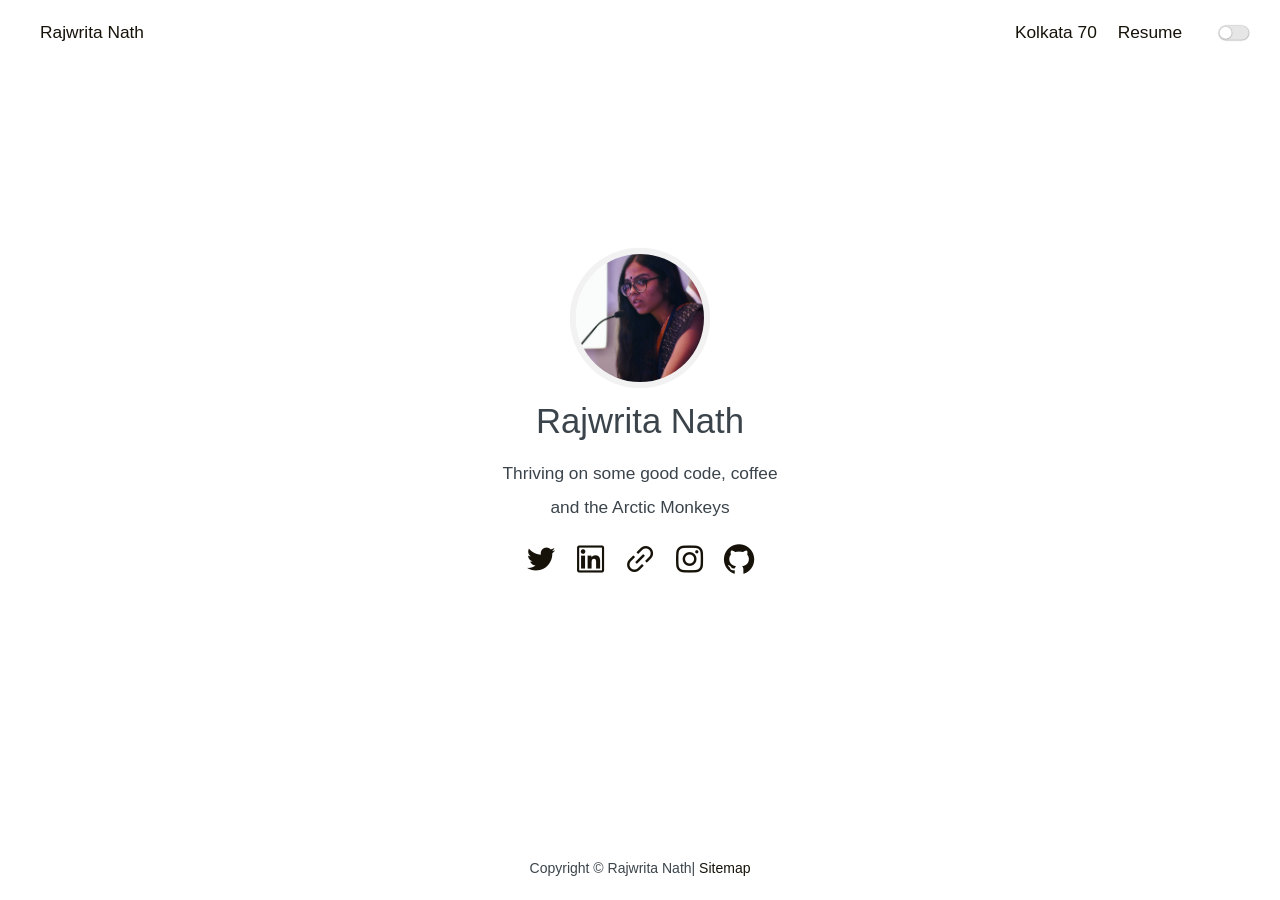
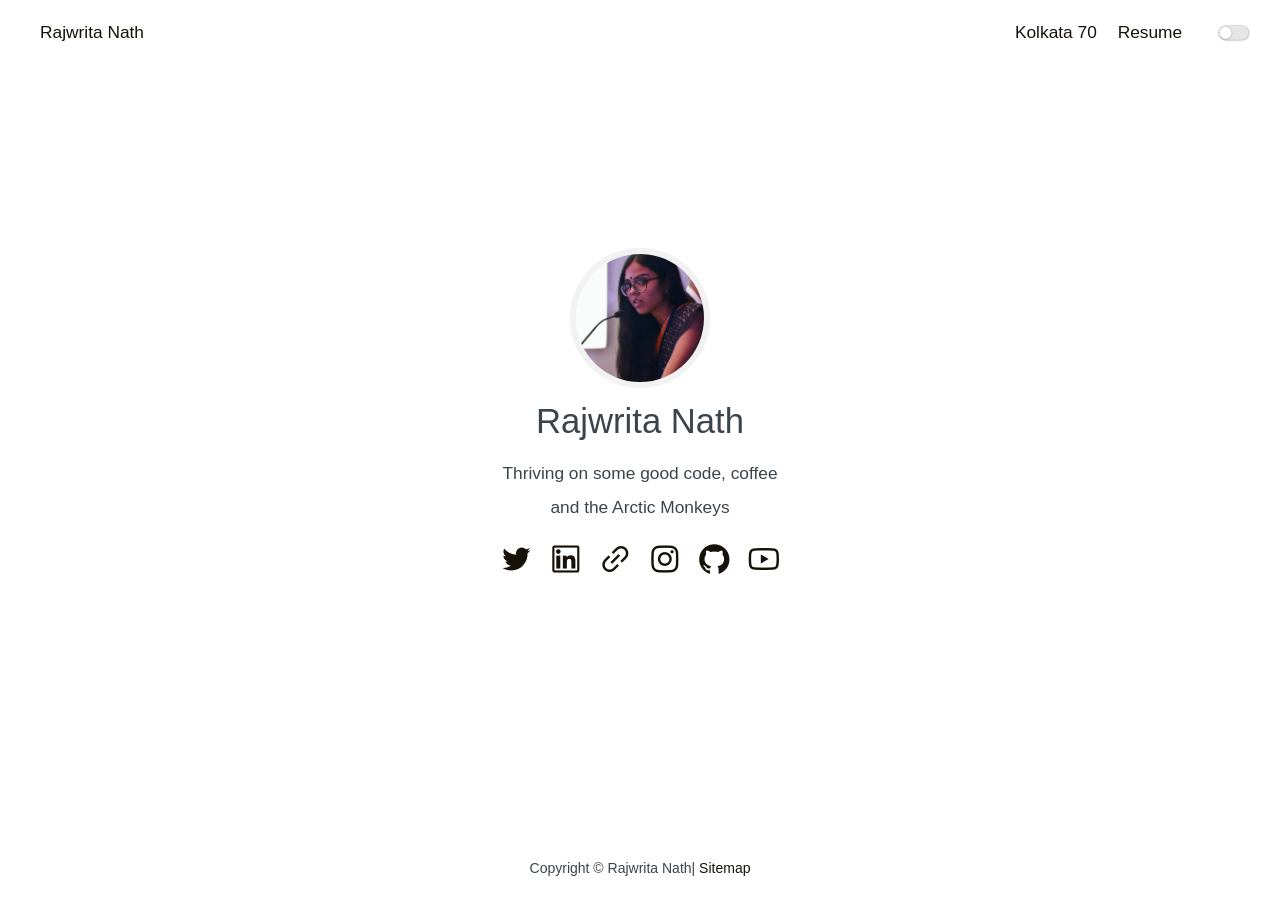
Before and after one commit to Rajwrita/rajwrita.github.io, a Jekyll site: the page built from index.md, in a window 1280 px wide. Built offline with Jekyll 4.4.1, drawn with Linux system fonts in a browser that asks for light colours.

Commit message:
Add youtube link

```diff
--- a/_layouts/home.html
+++ b/_layouts/home.html
@@ -5,7 +5,7 @@ layout: default
 <div class="main">
     <div class="container">
         <div class="intro">
-            <div class="avatar"><a href="{{site.url}}/posts"><img src="{{site.url}}/assets/Rajwrita.jpg"></a></div>
+            <div class="avatar"><img src="{{site.url}}/assets/Rajwrita.jpg"></div>
             <div class="nickname">Rajwrita Nath</div>
             <div class="description">
                 <p>Thriving on some good code, coffee <br> and the Arctic Monkeys</p>
@@ -31,6 +31,9 @@ layout: default
                 <a class="link-item" title="Github" href="https://github.com/rajwrita" target="_blank" rel="noopener">
                     <i class="iconfont icon-github"></i>
                 </a>
+                <a class="link-item" title="Youtube" href="https://www.youtube.com/channel/UCWjL013dVJXYaJ20rpVakYQ" target="_blank" rel="noopener">
+                    <i class="iconfont icon-youtube"></i>
+                </a>
             </div>
         </div>
     </div>
```
